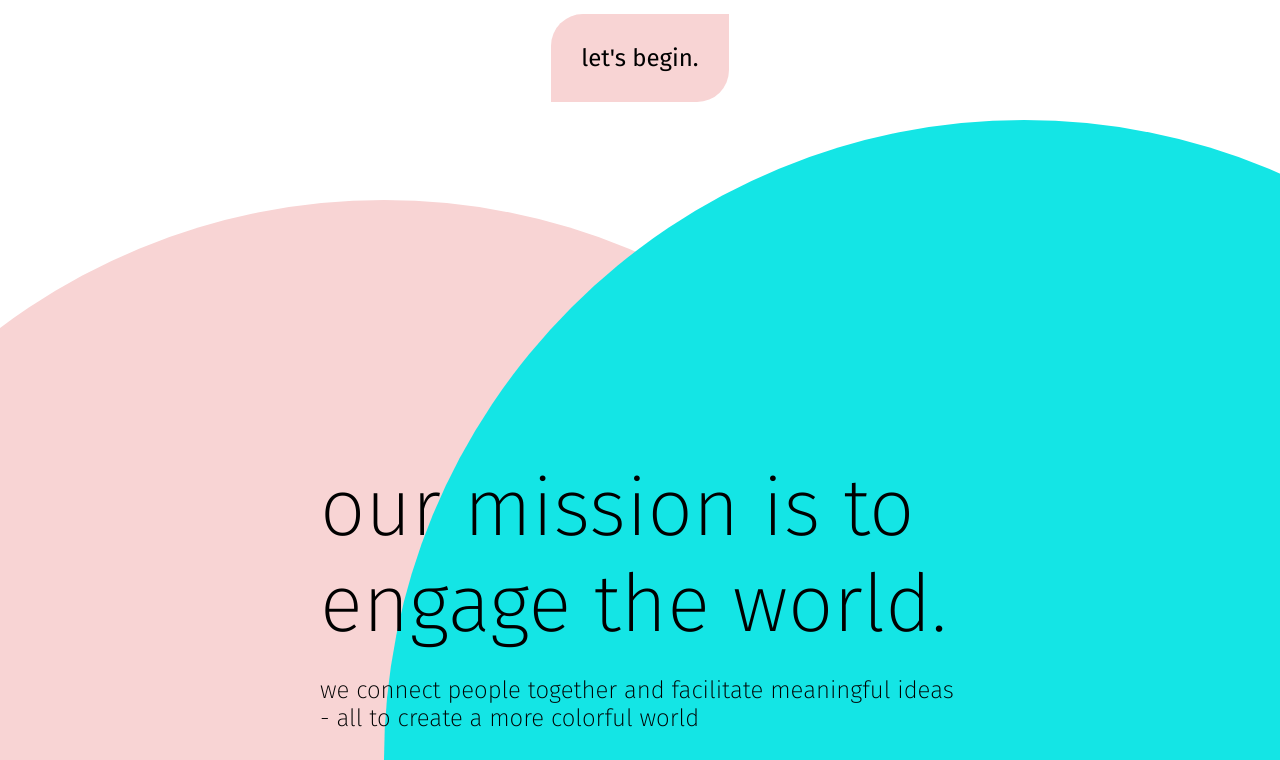
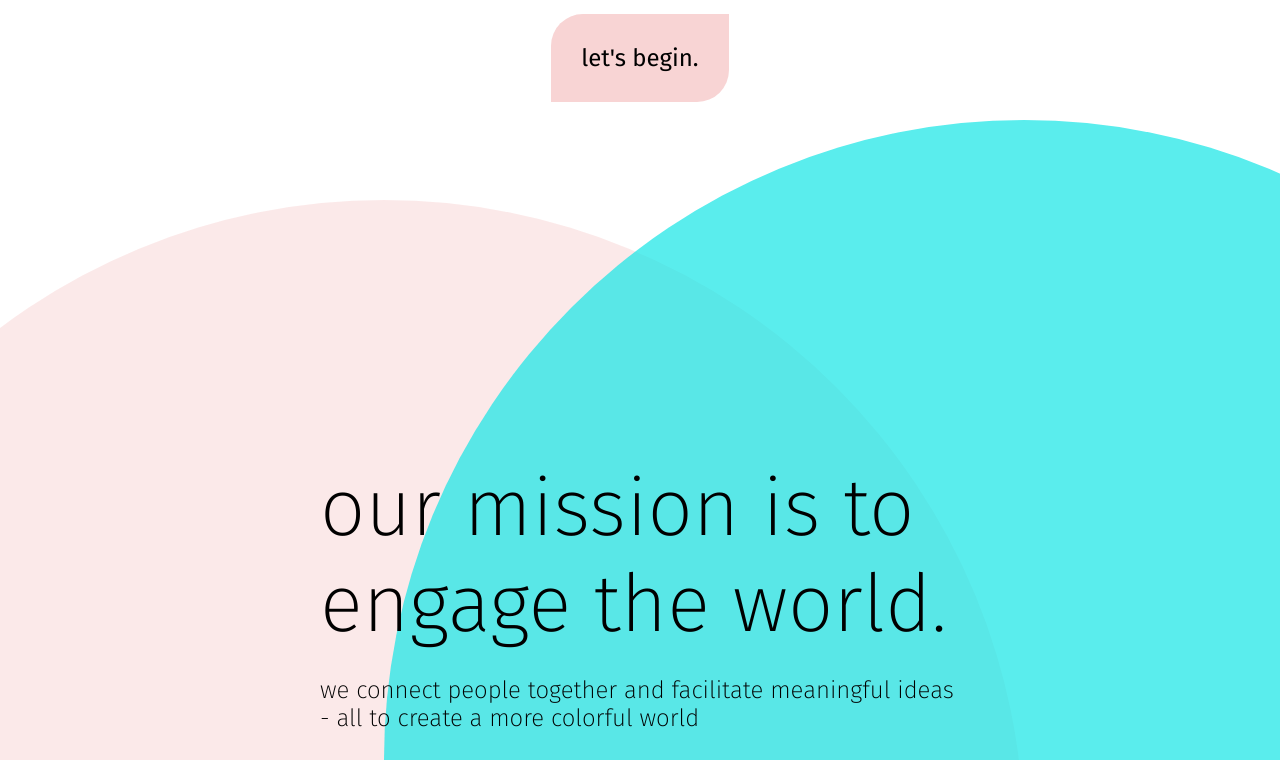
Before and after one commit to tranjm4/social-media-app, a SvelteKit app in the folder client/: page / in a window 1280 px wide. Shown: the part 440-1200 px from the top of the page. Built offline with nearby package versions, Linux system fonts and the light colour scheme.

Commit message:
Additional styling

```diff
--- a/client/src/routes/+page.svelte
+++ b/client/src/routes/+page.svelte
@@ -12,6 +12,7 @@
 	let circle1: HTMLCanvasElement;
 	let circle2: HTMLCanvasElement;
 
+    // Declarations to update circle top position based on scroll position
 	$: circle1Top = Math.max(80 - y * height * 0.005, 0);
 	$: circle2Top = Math.max(70 - y * height * 0.01, 20);
 
@@ -198,12 +199,14 @@
 		background-color: var(--primary-color);
 		top: 80%;
 		left: -20%;
+        opacity: 50%;
 	}
 
 	#circle2 {
 		background-color: var(--secondary-color);
 		top: 70%;
 		left: 30%;
+        opacity: 70%;
 	}
 
 	.description {
```
